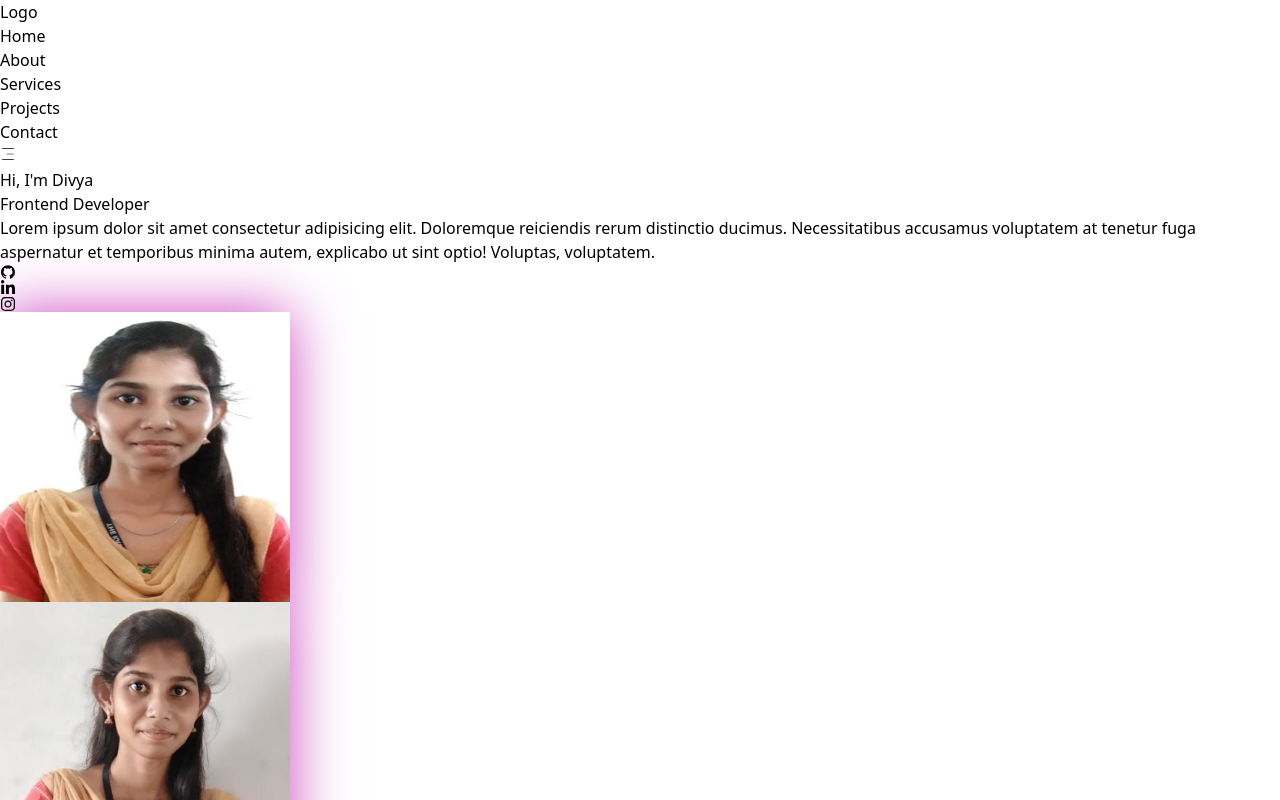
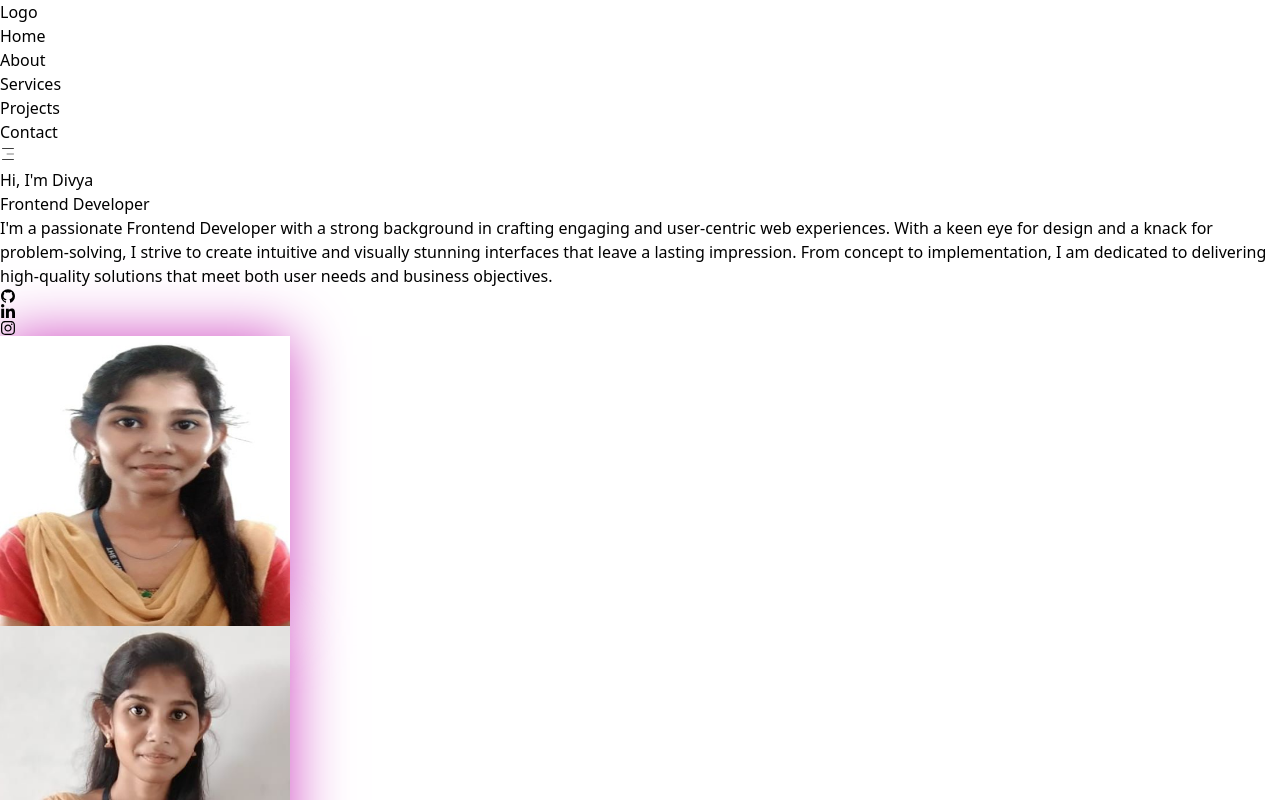
Before and after one commit to DivyaG7/Portfolio, a React (Vite) app: page / in a window 1280 px wide. Shown: the top 800 px of the page. Built offline with nearby package versions, Linux system fonts and the light colour scheme.

Commit message:
first commit

```diff
--- a/src/Components/About.jsx
+++ b/src/Components/About.jsx
@@ -8,7 +8,9 @@ const About = () => {
       <img data-aos="fade-down" src={img2} width={290} height={290} className='rounded border-2 p-1 border-fuchsia-500 img_glow' alt='' />
       <div className="h-full lg:py-40 flex flex-col justify-center lg:items-start items-center text-white">
         <h1 data-aos="fade-right" className="text-[52px] font-semibold mb-8 leading-normal text-fuchsia-500 uppercase">About me</h1>
-        <p data-aos="fade-left">Lorem ipsum dolor sit amet consectetur adipisicing elit. Doloremque reiciendis rerum distinctio ducimus. Necessitatibus accusamus voluptatem at tenetur fuga aspernatur et temporibus minima autem, explicabo ut sint optio! Voluptas, voluptatem.</p>
+        <p data-aos="fade-left">I am driven by my love for coding and my enthusiasm for staying at the forefront of web development trends. With a focus on continuous learning, I am always eager to expand my skill set and explore new technologies. My goal is to contribute to projects that make a meaningful impact and push the boundaries of what is possible in the digital realm.
+
+</p>
         <div className="flex mt-8 gap-2">
           <div className="flex items-center justify-center">
             <div className="flex space-x-2">
--- a/src/Components/Banner.jsx
+++ b/src/Components/Banner.jsx
@@ -19,7 +19,7 @@ const Banner = () => {
         <div className="h-full lg:py-40 flex flex-col justify-center mb-8 lg:items-start items-center text-white">
             <h1 data-aos="fade-right" className="text-[52px] font-semibold leading-normal">Hi, I'm Divya</h1>
             <h2 data-aos="fade-right" className='mb-8'><span className='text-[32px] font-semibold text-fuchsia-500'>Frontend Developer</span></h2>
-            <p data-aos="fade-left" >Lorem ipsum dolor sit amet consectetur adipisicing elit. Doloremque reiciendis rerum distinctio ducimus. Necessitatibus accusamus voluptatem at tenetur fuga aspernatur et temporibus minima autem, explicabo ut sint optio! Voluptas, voluptatem.</p>
+            <p data-aos="fade-left" >I'm a passionate Frontend Developer with a strong background in crafting engaging and user-centric web experiences. With a keen eye for design and a knack for problem-solving, I strive to create intuitive and visually stunning interfaces that leave a lasting impression. From concept to implementation, I am dedicated to delivering high-quality solutions that meet both user needs and business objectives.</p>
             <div className="flex mt-8 gap-2">
                 <div className="flex items-center justify-center">
                     <div className="flex space-x-2">
```
